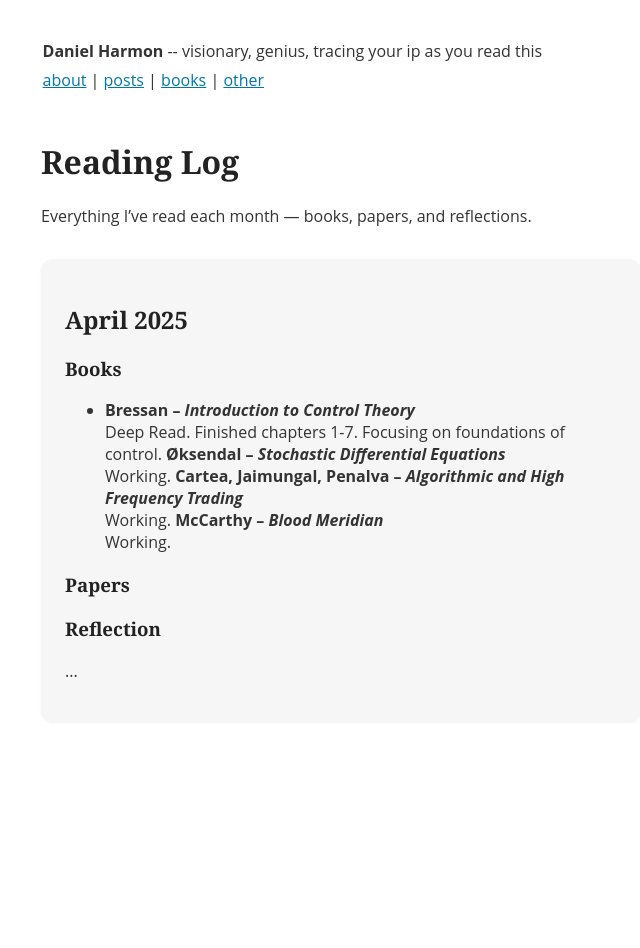
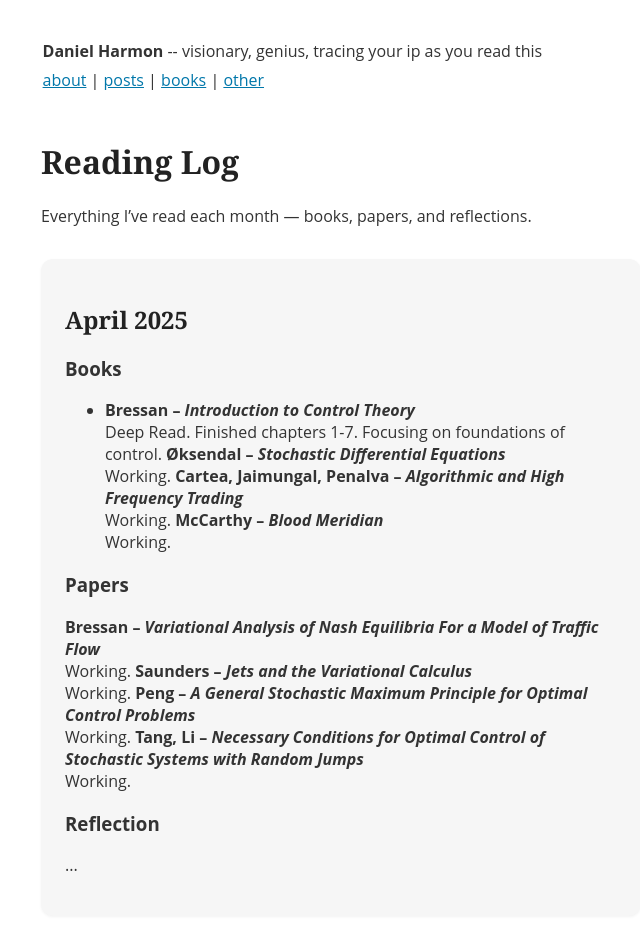
Before and after one commit to Dan-Harmon/Dan-Harmon.github.io, a Jekyll site: the page built from books.html, in a window 1280 px wide. Shown: the whole page, without its empty margins (299-939 px from the left). Built offline with Jekyll 4.4.1, drawn with Linux system fonts in a browser that asks for light colours; before the commit the page ends 900 px from its top, so only the background shows below that.

Commit message:
paperupdate

```diff
--- a/books.html
+++ b/books.html
@@ -4,12 +4,12 @@ layout: default
 ---
 
 <h1 class="heading">Reading Log</h1>
-<p class="intro">Everything I’ve read each month — books, papers, and reflections.</p>
+<p>Everything I’ve read each month — books, papers, and reflections.</p>
 
 <section class="reading-month">
     <h2 class="heading">April 2025</h2>
 
-    <h3 class="heading">Books</h3>
+    <h3>Books</h3>
     <ul>
     <li>
         <strong>Bressan – <em>Introduction to Control Theory</em></strong><br>
@@ -23,9 +23,16 @@ layout: default
     </li>
     </ul>
 
-    <h3 class="heading">Papers</h3>
+    <h3>Papers</h3>
+        <strong>Bressan – <em>Variational Analysis of Nash Equilibria For a Model of Traffic Flow</em></strong><br>
+        Working.
+        <strong>Saunders – <em>Jets and the Variational Calculus</em></strong><br>
+        Working.
+        <strong>Peng – <em>A General Stochastic Maximum Principle for Optimal Control Problems</em></strong><br>
+        Working.
+        <strong>Tang, Li – <em>Necessary Conditions for Optimal Control of Stochastic Systems with Random Jumps</em></strong><br>
+        Working.
 
-
-    <h3 class="heading">Reflection</h3>
+    <h3>Reflection</h3>
     <p>...</p>
 </section>
```
